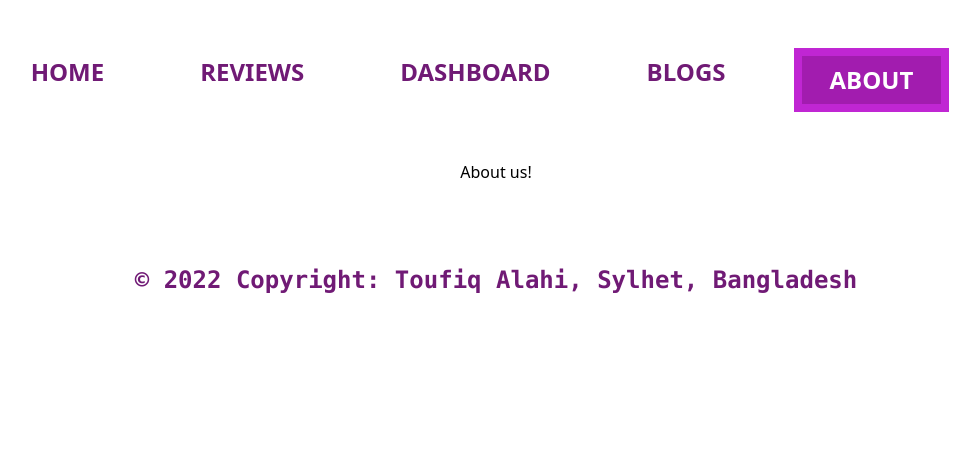
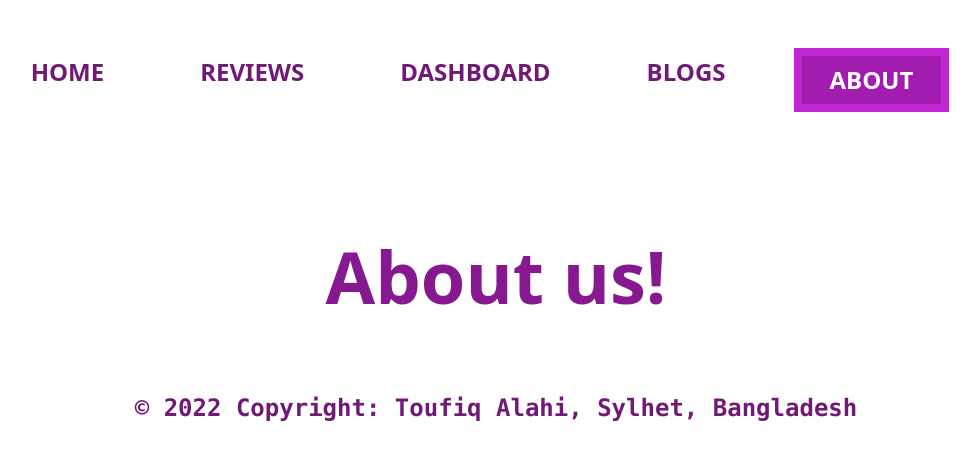
Before and after one commit to ToufiqAlahi/ButterFinger-Motel, a React (Create React App) app: page /about in a window 1280 px wide. Shown: the top 460 px of the page, without its empty margins (144-1124 px from the left). Built offline with nearby package versions, Linux system fonts and the light colour scheme.

Commit message:
added styles

```diff
--- a/src/components/About/About.js
+++ b/src/components/About/About.js
@@ -3,7 +3,7 @@ import React from 'react';
 const About = () => {
     return (
         <div>
-            <p>About us! </p>
+            <p className='font-bold text-7xl mt-32 text-fuchsia-800'>About us! </p>
         </div>
     );
 };
```
